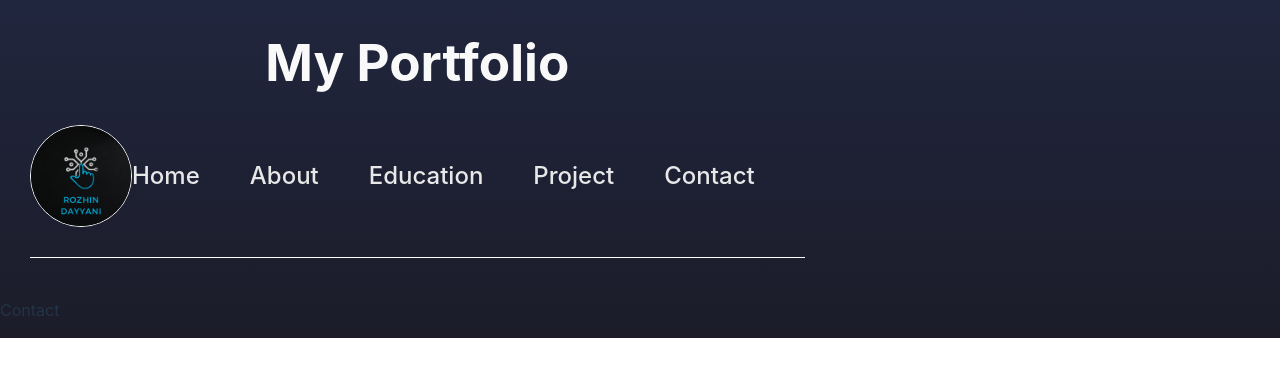
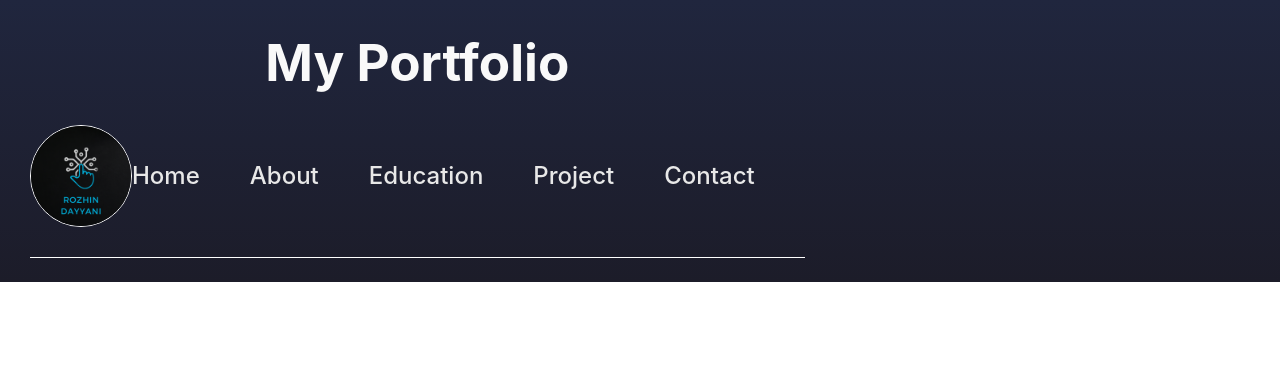
Before and after one commit to rojindayani/Project-Portfolio, a React (Vite) app in the folder client/: page /contact in a window 1280 px wide. Shown: the top 376 px of the page. Built offline with nearby package versions, Linux system fonts and the light colour scheme.

Commit message:
WEEK2 Folder Delete

```diff
--- a/client/src/contact.jsx
+++ b/client/src/contact.jsx
@@ -1,7 +1,9 @@
 export default function Contact() {
     return (
         <>
-            <p>Contact</p>
+            <div className="contact-me">
+
+            </div>
         </>
     );
 }
```
